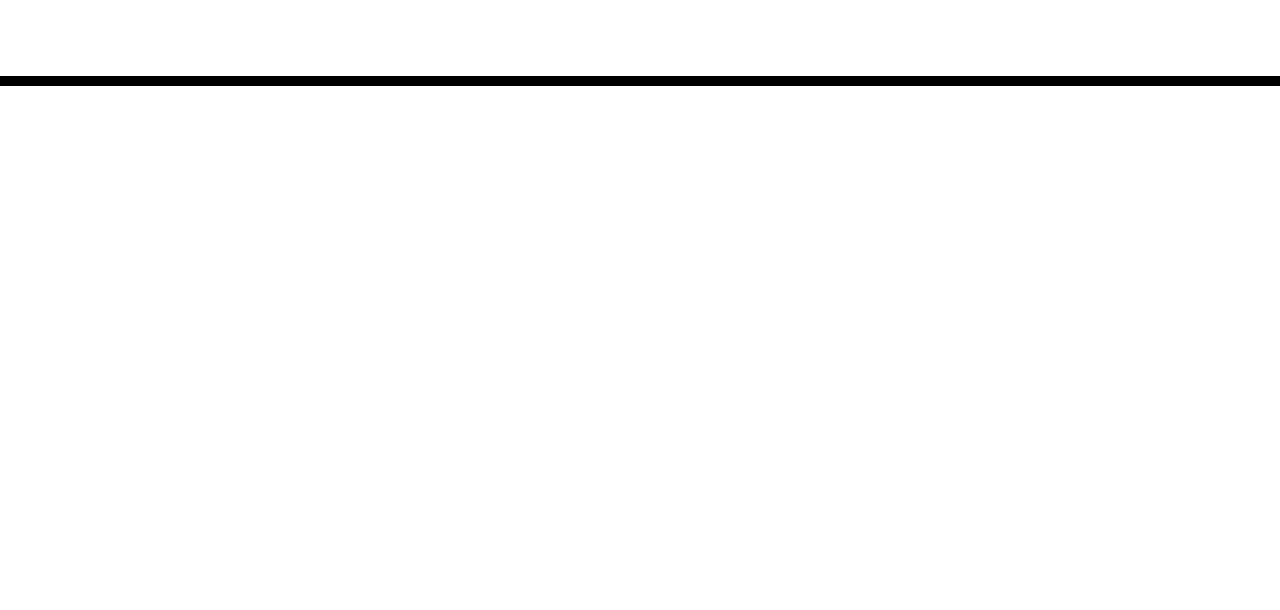
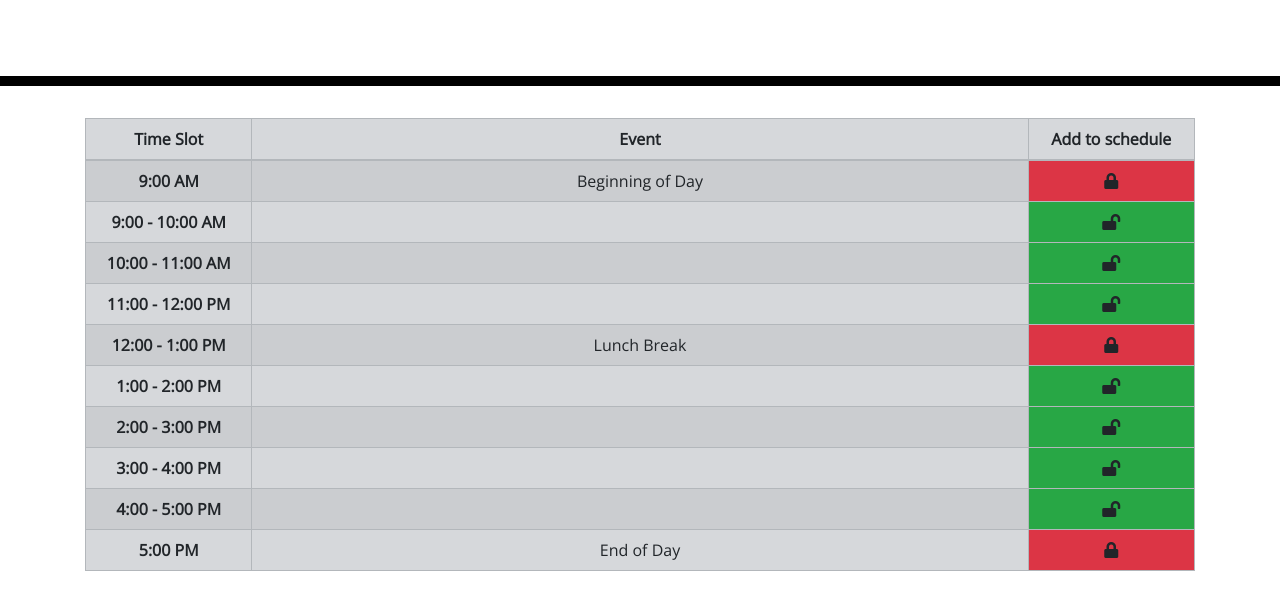
Before and after one commit to meganbryan/WorkDayScheduler, a plain HTML site: page index.html in a window 1280 px wide. Shown: the part 182-792 px from the top of the page. Drawn offline with nearby package versions, Linux system fonts and the light colour scheme.

Commit message:
Add schedule table

```diff
--- a/index.html
+++ b/index.html
@@ -29,7 +29,67 @@
       <p id="currentDay" class="lead"></p>
     </header>
     <div class="container">
-      <!-- Timeblocks go here -->
+      <table class="table table-bordered table-striped table-secondary text-center">
+        <thead>
+          <tr>
+            <th scope="col" width= "15%">Time Slot</th>
+            <th scope="col" width= "70%"> Event </th>
+            <th scope="col" width= "15%">Add to schedule</th>
+          </tr>
+        </thead>
+        <tbody>
+          <tr>
+            <th scope="row"> 9:00 AM </th>
+            <td> Beginning of Day</td>
+            <td class = "bg-danger"><i class="fas fa-lock"></i></td>
+          </tr>
+          <tr>
+            <th scope="row"> 9:00 - 10:00 AM </th>
+            <td id = "item-append-1"> </td>
+            <td class = "bg-success "><i id = "add-item-1" class="fas fa-lock-open"></i></td>
+          </tr>
+          <tr>
+            <th scope="row"> 10:00 - 11:00 AM </th>
+            <td id = "item-append-2"> </td>
+            <td class = "bg-success"><i id = "add-item-2" class="fas fa-lock-open"></i></td>
+          </tr>
+          <tr>
+            <th scope="row"> 11:00 - 12:00 PM </th>
+            <td id = "item-append-3"> </td>
+            <td class = "bg-success"><i id = "add-item-3" class="fas fa-lock-open"></i></td>
+          </tr>
+          <tr>
+            <th scope="row"> 12:00 - 1:00 PM </th>
+            <td> Lunch Break </td>
+            <td class = "bg-danger"><i class="fas fa-lock"></i></td>
+          </tr>
+          <tr>
+            <th scope="row"> 1:00 - 2:00 PM </th>
+            <td id = "item-append-4"> </td>
+            <td class = "bg-success"><i id = "add-item-4" class="fas fa-lock-open"></i></td>
+          </tr>
+          <tr>
+            <th scope="row"> 2:00 - 3:00 PM </th>
+            <td id = "item-append-5"> </td>
+            <td class = "bg-success"><i id = "add-item-5" class="fas fa-lock-open"></i></td>
+          </tr>
+          <tr>
+            <th scope="row"> 3:00 - 4:00 PM </th>
+            <td id = "item-append-6"> </td>
+            <td class = "bg-success"><i id = "add-item-6" class="fas fa-lock-open"></i></td>
+          </tr>
+          <tr>
+            <th scope="row"> 4:00 - 5:00 PM </th>
+            <td id = "item-append-7"> </td>
+            <td class = "bg-success"><i id = "add-item-7" class="fas fa-lock-open"></i></td>
+          </tr>
+          <tr>
+            <th scope="row"> 5:00 PM </th>
+            <td> End of Day</td>
+            <td class = "bg-danger"><i class="fas fa-lock"></i></td>
+          </tr>
+        </tbody>
+      </table>
     </div>
 
     <script src="https://cdnjs.cloudflare.com/ajax/libs/jquery/3.2.1/jquery.min.js"></script>
```
